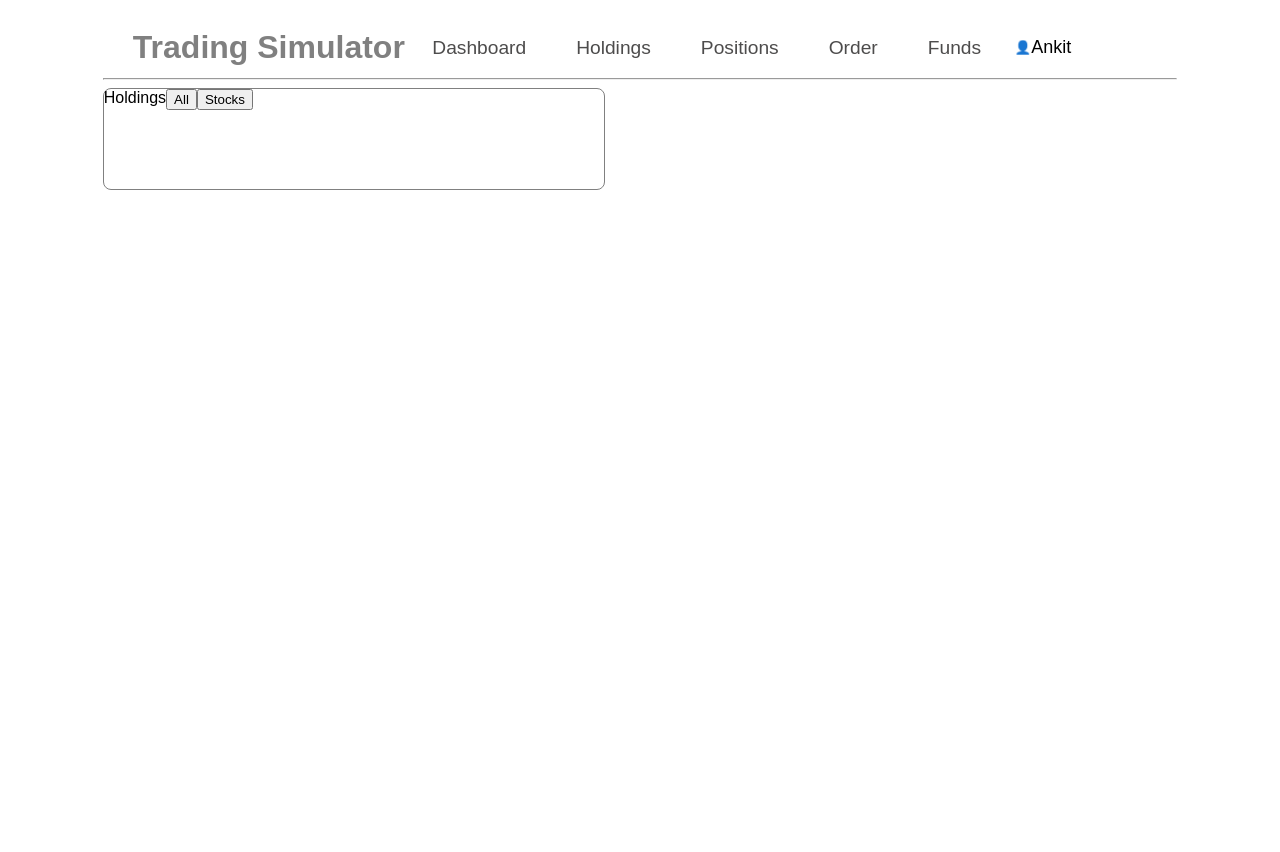
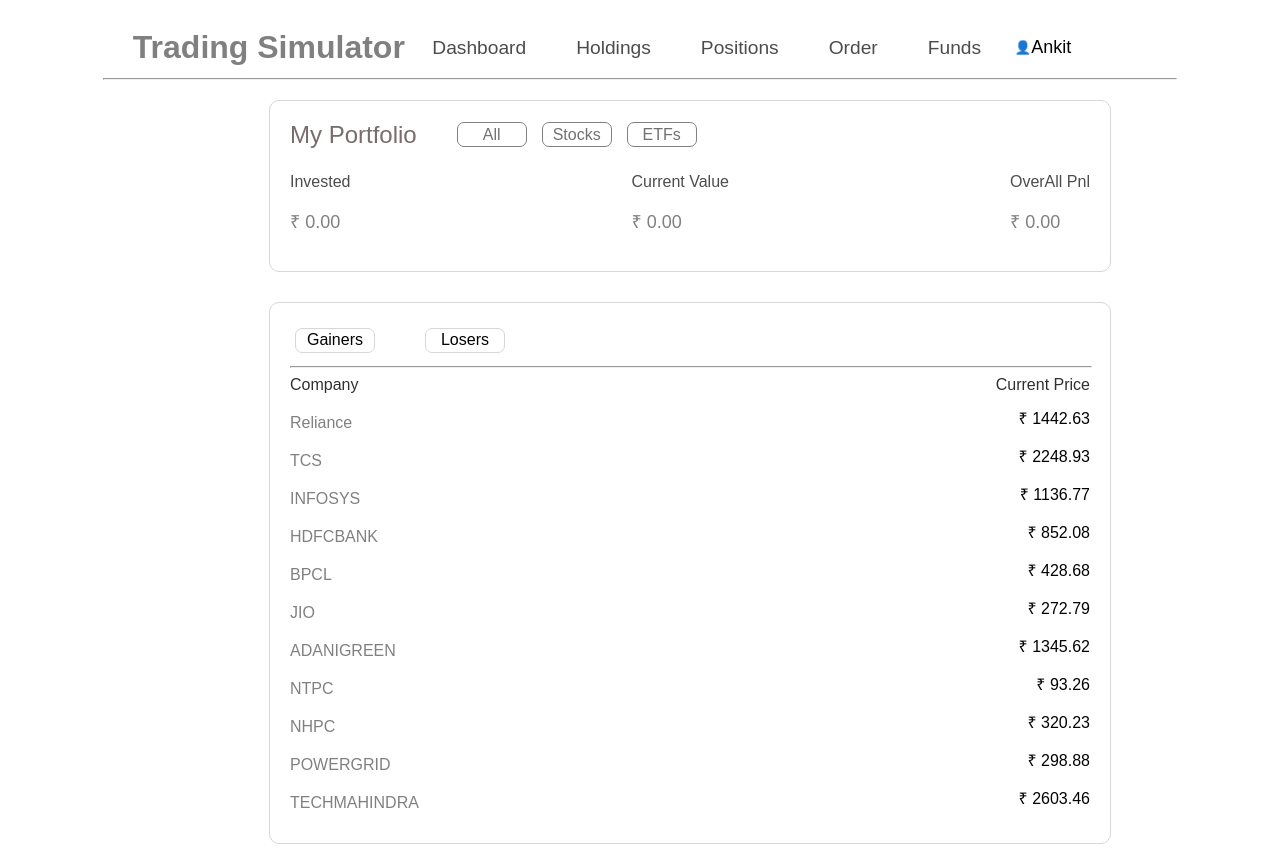
Before and after one commit to ankkkit2002/Trading-Simulator, a React (Vite) app: page / in a window 1280 px wide. Before the commit the page ends 800 px from the top, so only its background shows below. Built offline with nearby package versions, Linux system fonts and the light colour scheme.

Commit message:
Add dashboard portfolio layout

```diff
--- a/src/Pages/Dashboard/Dashboard.jsx
+++ b/src/Pages/Dashboard/Dashboard.jsx
@@ -1,12 +1,87 @@
 import styles from './Dashboard.module.css'
+import { useState } from 'react';
+import { useEffect } from 'react';
 function Dashboard() {
+
+    const[stocks,setStocks] =useState([
+        {id:1, name: "Reliance", price:1450},
+        {id:2, name: "TCS", price:2250},
+        {id:3, name: "INFOSYS", price:1130},
+        {id:4, name: "HDFCBANK", price:860},
+        {id:5, name: "BPCL", price:420},
+        {id:6, name: "JIO", price:280},
+        {id:6, name: "ADANIGREEN", price:1350},
+        {id:6, name: "NTPC", price:87},
+        {id:6, name: "NHPC", price:320},
+        {id:6, name: "POWERGRID", price:289},
+        {id:6, name: "TECHMAHINDRA", price:2600},
+    ])
+     useEffect(()=>{
+        const interval = setInterval(()=>{
+            setStocks((prevStocks)=>
+            prevStocks.map((stock)=>{
+                const change = (Math.random()*20-10);
+
+                return {
+                    ...stock,
+                    price: Number((stock.price + change).toFixed(2))
+                };
+            })
+        );
+        },5000)
+        return () => clearInterval(interval)
+     },[])
     return (
-        <div>
+        <div className={styles.main}>
+
+
             <div className={styles.first_box}>
-                <span>Holdings</span>
-                <span><button>All</button></span>
-                <span><button>Stocks</button></span>
+                <div className={styles.first_row}>
+                    <span className={styles.port}>My Portfolio</span>
+                    <div className={styles.buttons}>
+                        <span><button>All</button></span>
+                        <span><button>Stocks</button></span>
+                        <span><button>ETFs</button></span>
+                    </div>
+                </div>
+                <div className={styles.second_row}>
+                    <div className={styles.invested}>
+                        <span className={styles.label}>Invested</span>
+                        <p className={styles.rupee}>₹ 0.00</p>
+                    </div>
+                    <div className={styles.current}>
+                        <span className={styles.label}>Current Value</span>
+                        <p className={styles.rupee}>₹ 0.00</p>
+                    </div>
+                    <div className={styles.overall}>
+                        <span className={styles.label}>OverAll Pnl</span>
+                        <p className={styles.rupee}>₹ 0.00</p>
+                    </div>
+                </div>
+
             </div>
+            <div className={styles.second_box}>
+                <div className={styles.but2}>
+                    <button>Gainers</button>
+                    <button>Losers</button>
+                </div>
+                <hr className={styles.hr1} />
+                <div className={styles.headings}>
+                    <span className={styles.name}>Company</span>
+                    <span className={styles.name}>Current Price</span>
+
+                </div>
+                {stocks.map((stock)=>{
+                    return(
+                    <div key={stock.id} className={styles.stockRow}>
+                        <span className={styles.stock}>{stock.name}</span>
+                        <span className={styles.price}>{"₹ "+stock.price }</span>
+                    </div>
+                    )
+                })}
+            </div>
+
+
         </div>
     )
 }
--- a/src/Pages/Dashboard/Dashboard.module.css
+++ b/src/Pages/Dashboard/Dashboard.module.css
@@ -1,10 +1,159 @@
-.first_box{
-    height: 100px;
-    width: 500px;
-    border: 1px solid grey;
-    border-radius: 8px;
+.first_box {
     display: flex;
-    font-family: Arial, Helvetica, sans-serif;
+    gap: 15px;
+    height: 130px;
+    width: 800px;
+    border: 1px solid rgb(216, 215, 215);
+    border-radius: 10px;
+    padding: 20px;
+    flex-direction: column;
+
+}
+
+.buttons {
+    display: flex;
+    gap: 15px;
 
 
 }
+
+.buttons button {
+    color: rgb(114, 113, 113);
+    cursor: pointer;
+    width: 70px;
+    height: 25px;
+    border: 1px solid grey;
+    border-radius: 7px;
+    font-family: Arial, Helvetica, sans-serif;
+    font-size: medium;
+    align-items: center;
+    transition: transform 0.2s ease;
+    background-color: white;
+
+}
+
+.port {
+
+    color: rgb(120, 108, 108);
+    font-family: Arial, Helvetica, sans-serif;
+    font-size: x-large;
+}
+
+.main {
+    display: flex;
+    justify-content: center;
+    align-items: center;
+    flex-direction: column;
+    margin-top: 20px;
+    margin-left: 100px;
+    gap: 30px;
+
+
+}
+
+.buttons button:hover {
+    background-color: rgb(177, 215, 177);
+    color: rgb(12, 110, 12);
+    border: none;
+    transform: translateY(-3px);
+
+}
+
+.first_row {
+    display: flex;
+    align-items: center;
+    gap: 40px;
+
+}
+
+.second_row {
+    margin-top: auto;
+    display: flex;
+    justify-content: space-between;
+    gap: 50px;
+}
+
+.label {
+    color: rgb(78, 75, 75);
+    font-family: Arial, Helvetica, sans-serif;
+    font-size: medium;
+}
+
+.rupee {
+    color: grey;
+    font-family: Arial, Helvetica, sans-serif;
+    font-size: large;
+}
+
+.second_box {
+    display: flex;
+    align-items: flex-start;
+    flex-direction: column;
+    width: 800px;
+    height: 500px;
+    border: 1px solid rgb(216, 215, 215);
+    padding: 20px;
+    border-radius: 10px;
+}
+
+.but2 {
+    display: flex;
+    align-items: center;
+    gap: 50px;
+    padding: 5px;
+
+
+}
+
+.but2 button {
+
+    cursor: pointer;
+    border: 1px solid rgb(216, 215, 215);
+    width: 80px;
+    height: 25px;
+    border-radius: 7px;
+    font-family: Arial, Helvetica, sans-serif;
+    font-size: medium;
+    background-color: white;
+}
+
+.but2 button:hover {
+    background-color: rgb(177, 215, 177);
+    border: none;
+    color: rgb(66, 74, 66);
+}
+
+.hr1 {
+    width: 100%;
+    color: rgb(103, 6, 6);
+}
+
+.headings {
+    display: flex;
+    align-items: center;
+    justify-content: space-between;
+    width: 100%;
+}
+
+.name {
+    color: rgb(49, 48, 48);
+    font-family: Arial, Helvetica, sans-serif;
+
+}
+.stockRow{
+    display: flex;
+    align-items: center;
+    justify-content: space-between;
+    width: 100%;
+    margin-top: 10px;
+
+}
+.stock{
+  margin-top: 10px;
+  font-family: Arial, Helvetica, sans-serif;
+  color: grey;
+}
+.price{
+    font-family: Arial, Helvetica, sans-serif;
+
+}
```
